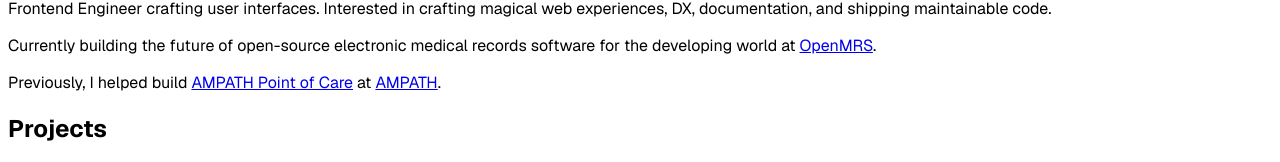
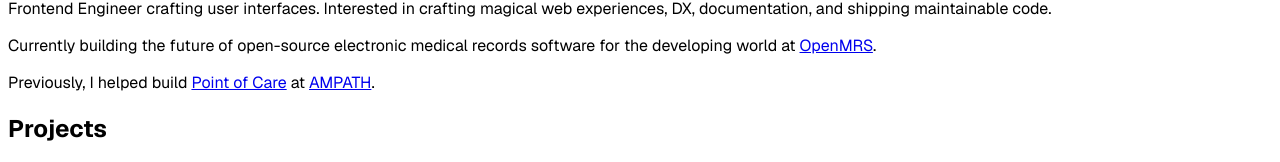
Before and after one commit to denniskigen/denniskigen.com, a Next.js app: page / in a window 1280 px wide. Shown: the part 366-528 px from the top of the page. Built offline with nearby package versions, Linux system fonts and the light colour scheme.

Commit message:
(fix) remove unnecessary word

```diff
--- a/pages/index.js
+++ b/pages/index.js
@@ -67,7 +67,7 @@
       <p className="mt-8">
         Previously, I helped build{" "}
         <ExternalLink href="https://www.ampathkenya.org/pointofcare">
-          <span>AMPATH Point of Care</span>
+          <span>Point of Care</span>
         </ExternalLink>{" "}
         at{" "}
         <ExternalLink href="https://www.ampathkenya.org/">
```
